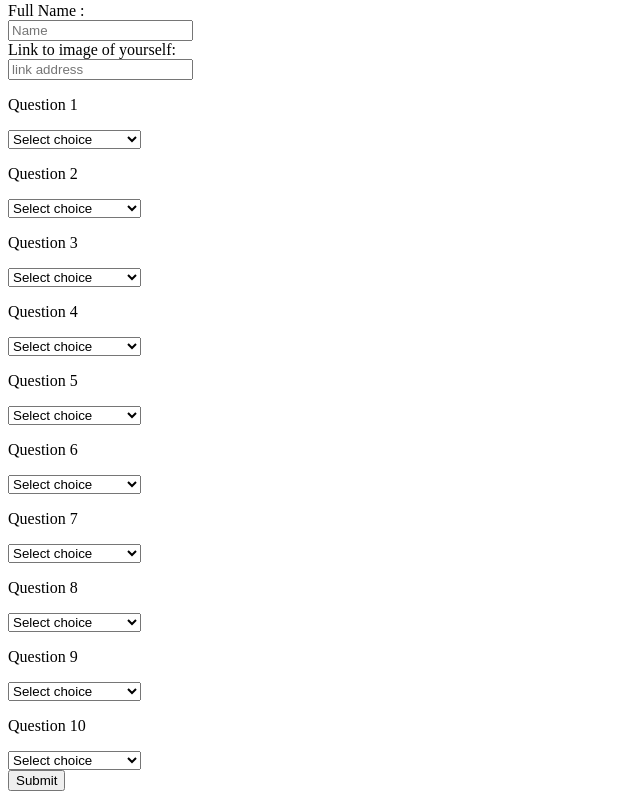
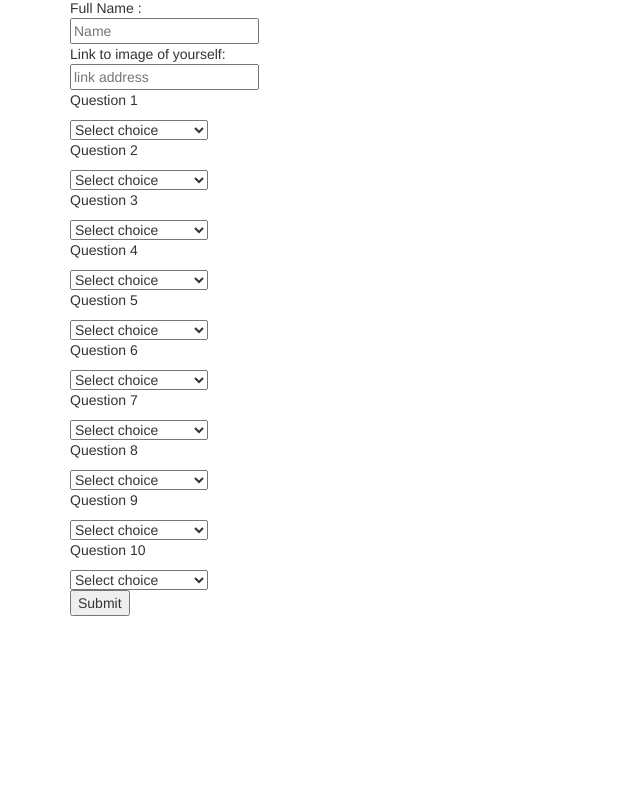
Before and after one commit to YashuaB/FriendFinder, a website: page app/public/survey.html in a window 1280 px wide. Shown: the part 125-924 px from the top of the page, without its empty margins (0-640 px from the left). After the commit the page ends 800 px from the top, so only its background shows below. Drawn offline with nearby package versions, Linux system fonts and the light colour scheme.

```diff
--- a/app/public/survey.html
+++ b/app/public/survey.html
@@ -5,6 +5,7 @@
   <meta charset="UTF-8">
   <meta name="viewport" content="width=device-width, initial-scale=1.0">
   <meta http-equiv="X-UA-Compatible" content="ie=edge">
+  <link rel="stylesheet" href="https://maxcdn.bootstrapcdn.com/bootstrap/3.3.7/css/bootstrap.min.css" integrity="sha384-BVYiiSIFeK1dGmJRAkycuHAHRg32OmUcww7on3RYdg4Va+PmSTsz/K68vbdEjh4u" crossorigin="anonymous">
   <link rel="stylesheet" type="text/css" href="/assets/style.css">
   <script src="https://code.jquery.com/jquery.js"></script>
 
@@ -14,7 +15,7 @@
 </head>
 
 <body>
-
+  <div class="container">
   <h1>Survey Questions</h1>
   <h2>About You</h2>
   <form action="/" method="POST">
@@ -293,7 +294,7 @@
 
 
   </script>
-
+</div>
 
 </body>
 
```
Also changed, not shown: README.md.
